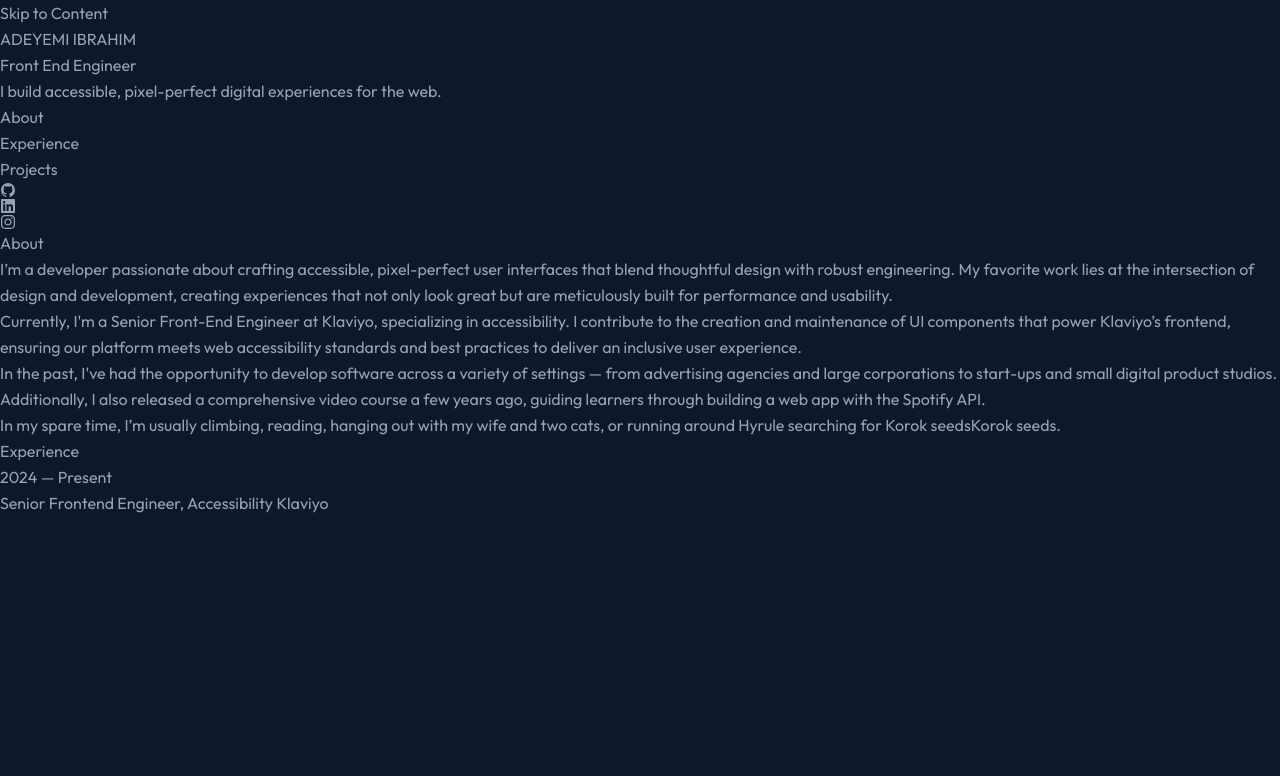
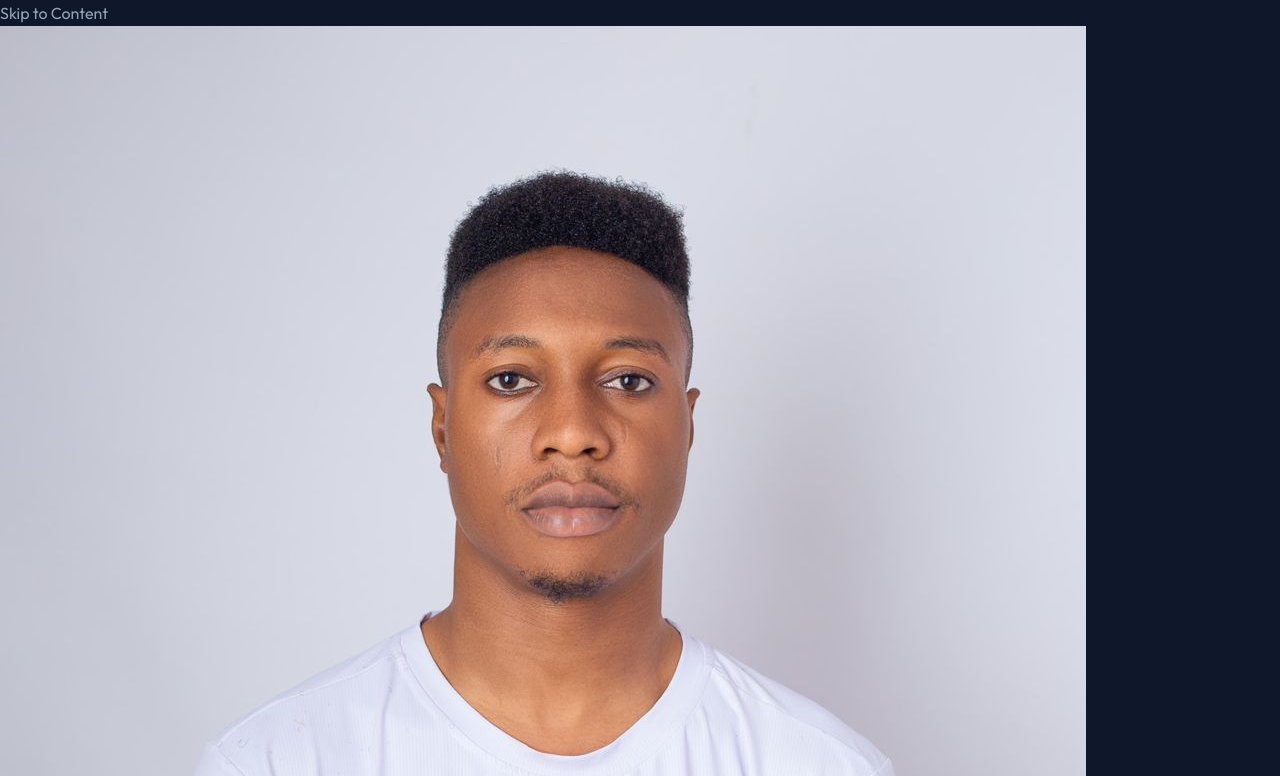
Before and after one commit to ADEYEMI990/MyPortfolio, a React (Vite) app in the folder MyPortfolio/: page / in a window 1280 px wide. Shown: the top 776 px of the page. Built offline with nearby package versions, Linux system fonts and the light colour scheme.

Commit message:
Adding my image

```diff
--- /dev/null
+++ b/MyPortfolio/src/assets/assets.js
@@ -0,0 +1,5 @@
+import Image from './Image.jpeg'
+
+export const assets = {
+  Image
+}
--- a/MyPortfolio/src/components/Navbar.jsx
+++ b/MyPortfolio/src/components/Navbar.jsx
@@ -1,13 +1,13 @@
-
 import React from "react";
 import { TfiLayoutLineSolid } from "react-icons/tfi";
 import { IoLogoGithub } from "react-icons/io5";
 import { FaLinkedin } from "react-icons/fa6";
 import { FaInstagram } from "react-icons/fa6";
+import { assets } from "../assets/assets";
 
 const Navbar = () => {
   return (
-    <div className= "mx-auto min-h-screen max-w-screen-xl px-6 py-12 font-sans md:px-12 md:py-16 lg:py-0">
+    <div className="mx-auto min-h-screen max-w-screen-xl px-6 py-12 font-sans md:px-12 md:py-16 lg:py-0">
       <a
         href="#content"
         className="absolute left-0 top-0 block -translate-x-full rounded bg-gradient-to-br from-teal-400 via-blue-500 to-purple-600 px-4 py-3 text-sm font-bold uppercase tracking-widest text-white focus-visible:translate-x-0"
@@ -16,8 +16,18 @@ const Navbar = () => {
       </a>
       <div className="lg:flex lg:justify-between lg:gap-4">
         {/* Navbar left section */}
-        <header className="lg:sticky lg:top-0 lg:flex lg:w-[48%] lg:flex-col lg:justify-between lg:py-24">
-          <div>
+        <header className= "lg:sticky lg:top-0 lg:flex lg:w-[48%] lg:flex-col lg:justify-between lg:py-24">
+          <div className= "flex items-start space-x-6">
+            {/* Profile image */}
+            <div className= "w-60 h-60 rounded-2xl overflow-hidden">
+              <img
+                src={assets.Image}
+                alt="Profile"
+                className= "w-full h-full object-cover"
+              />
+            </div>
+
+            {/* Header content */}
             <div>
               <h1 className="text-4xl font-bold tracking-tight text-slate-200 sm:text-5xl">
                 <a href="/">ADEYEMI IBRAHIM</a>
@@ -25,7 +35,7 @@ const Navbar = () => {
               <h2 className="mt-3 text-lg font-medium tracking-tight text-slate-200 sm:text-xl">
                 Front End Engineer
               </h2>
-              <p className= "mt-4 max-w-xs leading-normal">
+              <p className="mt-4 max-w-xs leading-normal">
                 I build accessible, pixel-perfect digital experiences for the
                 web.
               </p>
@@ -33,14 +43,14 @@ const Navbar = () => {
                 className="nav hidden lg:block"
                 aria-label="In-page jump links"
               >
-                <ul className= "mt-16 w-max">
+                <ul className="mt-16 w-max">
                   <li>
                     <a
-                      className= "group flex items-center py-3 active"
+                      className="group flex items-center py-3 active"
                       href="#about"
                     >
                       <span className="nav-indicator mr-4 h-px w-8 bg-slate-600 transition-all group-hover:w-16 group-hover:bg-slate-200 group-focus-visible:w-16 group-focus-visible:bg-slate-200 motion-reduce:transition-none"></span>
-                      <span className= "nav-text text-xs font-bold uppercase tracking-widest text-slate-500 group-hover:text-slate-200 group-focus-visible:text-slate-200">
+                      <span className="nav-text text-xs font-bold uppercase tracking-widest text-slate-500 group-hover:text-slate-200 group-focus-visible:text-slate-200">
                         About
                       </span>
                     </a>
@@ -70,23 +80,9 @@ const Navbar = () => {
                 </ul>
               </nav>
             </div>
+          </div>
 
-            {/* <div className="hidden md:block">
-            <div className="flex space-x-2 mb-5 hover:scale-x-150 hover:text-white transform origin-left transition-all duration-300">
-              <TfiLayoutLineSolid className="text-2xl" />
-              <p className="text-base font-bold">ABOUT</p>
-            </div>
-            <div className="flex space-x-2 mb-5 hover:scale-x-150 hover:text-white transform origin-left transition-all duration-300">
-              <TfiLayoutLineSolid className=" text-2xl" />
-              <p className="text-base font-bold ">EXPERIENCE</p>
-            </div>
-            <div className="flex space-x-2 mb-5 hover:scale-x-150 hover:text-white transform origin-left transition-all duration-300">
-              <TfiLayoutLineSolid className="text-2xl" />
-              <p className="text-base font-bold">PROJECTS</p>
-            </div>
-          </div> */}
-
-            <div className= "flex space-x-4 mt-4 md:mt-14">
+          <div className="flex space-x-4 mt-4 md:mt-14">
             <div>
               <IoLogoGithub className="w-7 h-7" />
             </div>
@@ -95,7 +91,6 @@ const Navbar = () => {
             </div>
             <div>
               <FaInstagram className="w-7 h-7" />
-              </div>
             </div>
           </div>
         </header>
```
Also changed, not shown: MyPortfolio/src/assets/Image.jpeg (added). Lines whose indentation alone changed are shown as unchanged.
